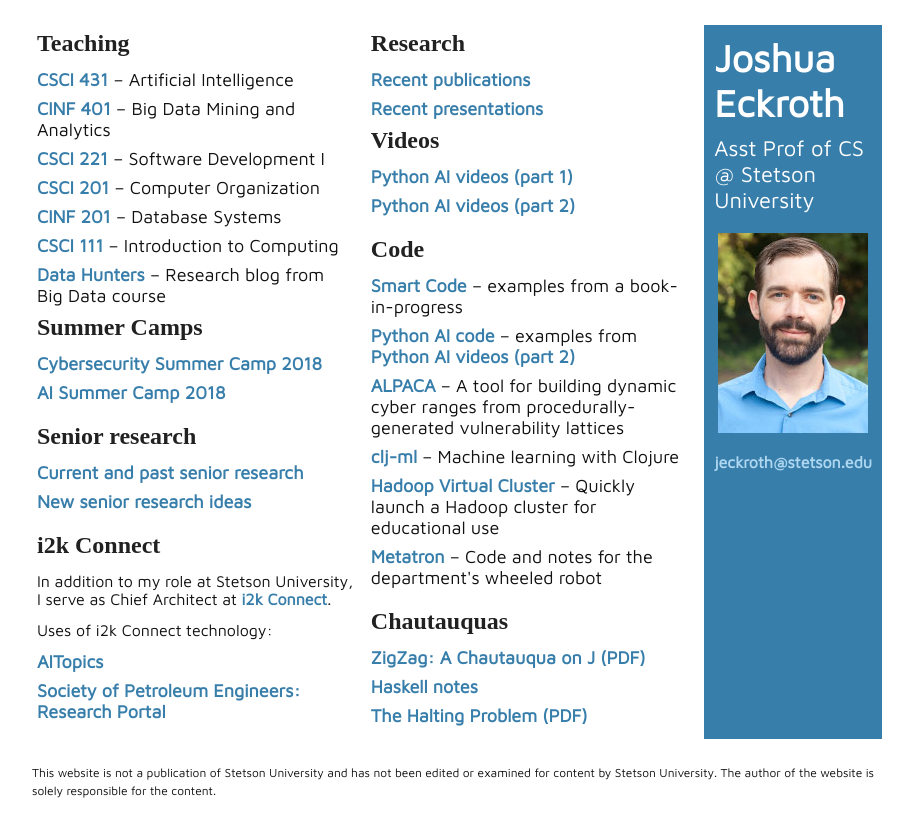
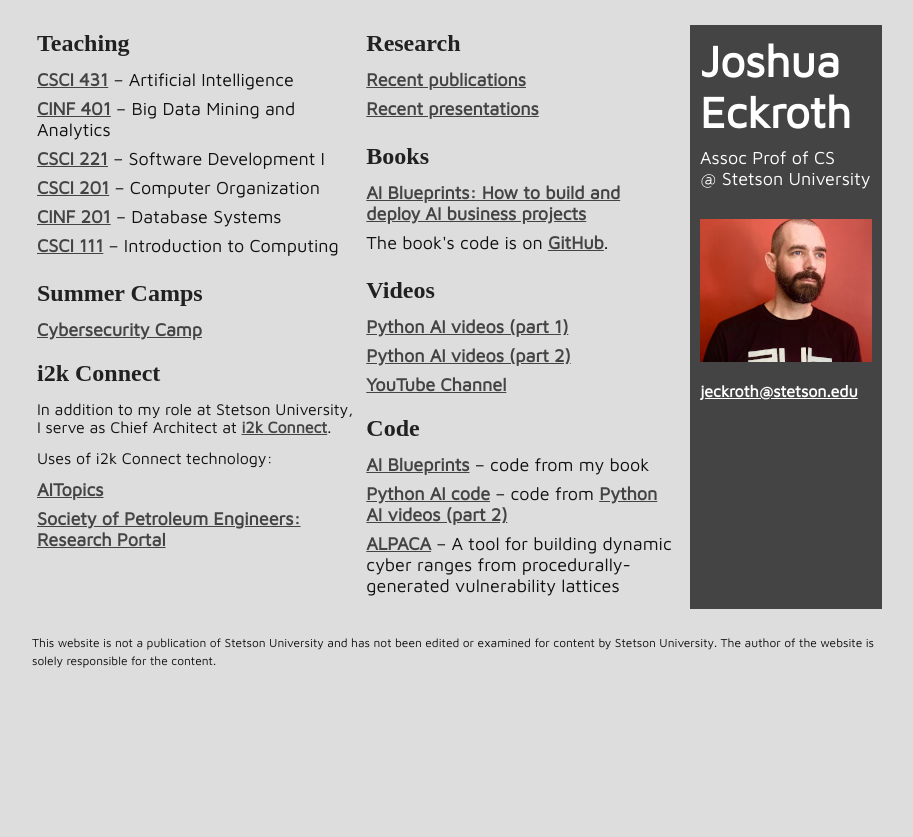
Before and after one commit to joshuaeckroth/faculty-website, a Jekyll site: the page built from index.markdown, in a window 1280 px wide. Shown: the top 837 px of the page, without its empty margins (183-1096 px from the left). Built offline with Jekyll 4.4.1, drawn with Linux system fonts in a browser that asks for light colours; some web fonts are replaced.

Commit message:
Style updates, tenure update

```diff
--- a/_layouts/index.html
+++ b/_layouts/index.html
@@ -4,16 +4,16 @@
     <title>{{ page.title }}</title>
     <link rel="stylesheet" type="text/css" href="css/style.css">
     <link rel="stylesheet" type="text/css" href="css/code.css">
-    <link href="http://fonts.googleapis.com/css?family=Maven+Pro" rel="stylesheet" type="text/css">
-    <link href="http://fonts.googleapis.com/css?family=Suez+One" rel="stylesheet" type="text/css">
-    <link href="http://fonts.googleapis.com/css?family=Ubuntu+Mono" rel="stylesheet" type="text/css">
+    <link href="https://fonts.googleapis.com/css?family=Maven+Pro" rel="stylesheet" type="text/css">
+    <link href="https://fonts.googleapis.com/css?family=Suez+One" rel="stylesheet" type="text/css">
+    <link href="https://fonts.googleapis.com/css?family=Ubuntu+Mono" rel="stylesheet" type="text/css">
   </head>
   <body>
     <div id="container-tight">
       <table id="index">
         <tr>
           <td width="50%">
-            <h2>Teaching</h2>
+            <h2 class="top">Teaching</h2>
             <ul class="posts">
               <li>
                 <div class="post-title"><a href="http://csci431.artifice.cc">CSCI 431</a> &ndash; Artificial Intelligence</div>
@@ -33,19 +33,14 @@
               <li>
                 <div class="post-title"><a href="http://csci111.artifice.cc">CSCI 111</a> &ndash; Introduction to Computing</div>
               </li>
-              <li>
-                <div class="post-title"><a href="http://datahunters.us/">Data Hunters</a> &ndash; Research blog from Big Data course</div>
-              </li>
             </ul>
             <h2>Summer Camps</h2>
             <ul class="posts">
               <li>
-                <div class="post-title"><a href="http://www.stetson.edu/administration/continuing-education/steam/computer-science.php">Cybersecurity Summer Camp 2018</a></div>
-              </li>
-              <li>
-                <div class="post-title"><a href="http://www.stetson.edu/administration/continuing-education/artificial-intelligence.php">AI Summer Camp 2018</a></div>
+                <div class="post-title"><a href="http://cscamp.artifice.cc/">Cybersecurity Camp</a></div>
               </li>
             </ul>
+            {% comment %}
             <h2 style="margin-top: 20px;">Senior research</h2>
             <ul class="posts">
               <li>
@@ -55,6 +50,7 @@
                 <div class="post-title"><a href="notes/senior-research-ideas.html">New senior research ideas</a></div>
               </li>
             </ul>
+            {% endcomment %}
             <h2 style="margin-top: 20px;">i2k Connect</h2>
             <p>
               In addition to my role at Stetson University, I serve as
@@ -72,7 +68,7 @@
             </ul>
           </td>
           <td width="50%">
-            <h2>Research</h2>
+            <h2 class="top">Research</h2>
             <ul class="posts">
               <li>
                 <div class="post-title"><a href="notes/recent-publications.html">Recent publications</a></div>
@@ -80,6 +76,15 @@
               <li>
                 <div class="post-title"><a href="notes/recent-presentations.html">Recent presentations</a></div>
               </li>
+            </ul>
+            <h2>Books</h2>
+            <ul class="posts">
+                <li>
+                    <div class="post-title"><a href="https://www.amazon.com/dp/1788992873">AI Blueprints: How to build and deploy AI business projects</a></div>
+                </li>
+                <li>
+                    <div class="post-title">The book's code is on <a href="https://github.com/PacktPublishing/AIBlueprints">GitHub</a>.</div>
+                </li>
             </ul>
             <h2>Videos</h2>
             <ul class="posts">
@@ -89,28 +94,31 @@
               <li>
                 <div class="post-title"><a href="https://www.packtpub.com/big-data-and-business-intelligence/advanced-artificial-intelligence-projects-python-video">Python AI videos (part 2)</a></div>
               </li>
+              <li>
+                <div class="post-title"><a href="https://www.youtube.com/channel/UCXxgrC_9eEntJiHD1R1cM8A">YouTube Channel</a></div>
+              </li>
             </ul>
             <h2 style="margin-top: 20px;">Code</h2>
             <ul class="posts">
               <li>
-                <div class="post-title"><a href="https://github.com/PacktPublishing/Smart-Code">Smart Code</a> &ndash; examples from a book-in-progress</div>
+                <div class="post-title"><a href="https://github.com/PacktPublishing/AIBlueprints">AI Blueprints</a> &ndash; code from my book</div>
               </li>
               <li>
-                <div class="post-title"><a href="https://github.com/PacktPublishing/Advanced-Artificial-Intelligence-Projects-with-Python">Python AI code</a> &ndash; examples from <a href="https://www.packtpub.com/big-data-and-business-intelligence/advanced-artificial-intelligence-projects-python-video">Python AI videos (part 2)</a></div>
+                <div class="post-title"><a href="https://github.com/PacktPublishing/Advanced-Artificial-Intelligence-Projects-with-Python">Python AI code</a> &ndash; code from <a href="https://www.packtpub.com/big-data-and-business-intelligence/advanced-artificial-intelligence-projects-python-video">Python AI videos (part 2)</a></div>
               </li>
               <li>
                 <div class="post-title"><a href="https://github.com/StetsonMathCS/alpaca">ALPACA</a> &ndash; A tool for building dynamic cyber ranges from procedurally-generated vulnerability lattices</div>
               </li>
+              {% comment %}
               <li>
                 <div class="post-title"><a href="https://github.com/joshuaeckroth/clj-ml">clj-ml</a> &ndash; Machine learning with Clojure</div>
               </li>
               <li>
                 <div class="post-title"><a href="https://github.com/StetsonMathCS/hadoopvirtualcluster">Hadoop Virtual Cluster</a> &ndash; Quickly launch a Hadoop cluster for educational use</div>
               </li>
-              <li>
-                <div class="post-title"><a href="https://github.com/StetsonMathCS/metatron">Metatron</a> &ndash; Code and notes for the department's wheeled robot</div>
-              </li>
+              {% endcomment %}
             </ul>
+            {% comment %}
             <h2 style="margin-top: 20px;">Chautauquas</h2>
             <ul class="posts">
               <li>
@@ -119,14 +127,12 @@
               <li>
                 <div class="post-title"><a href="chautauquas/haskell.html">Haskell notes</a></div>
               </li>
-              <li>
-                <div class="post-title"><a href="chautauquas/eckroth-halting-problem.pdf">The Halting Problem (PDF)</a></div>
-              </li>
             </ul>
+            {% endcomment %}
           </td>
           <td id="metabox">
             <div class="myname">Joshua Eckroth</div>
-            <div class="mytitle">Asst Prof of CS<br/>@ Stetson University</div>
+            <div class="mytitle">Assoc Prof of CS<br/>@&nbsp;Stetson&nbsp;University</div>
             <div class="myimage">
               <img src="images/joshua-eckroth.jpg" title="Joshua Eckroth" alt="Joshua Eckroth" />
             </div>
--- a/css/style.css
+++ b/css/style.css
@@ -9,7 +9,7 @@
     font-family: "Maven Pro", sans-serif;
     line-height: 1.5;
     padding: 20px;
-    background: #fff;
+    background: #ddd;
 }
 
 #container-tight {
@@ -26,6 +26,10 @@
 }
 
 #index h2 {
+    margin-top: 1em;
+}
+
+#index h2.top {
     margin-top: 0;
 }
 
@@ -56,9 +60,9 @@
 }
 
 a, a:visited, a:active, a:hover {
-    text-decoration: none;
+    text-decoration: underline;
     font-weight: bold;
-    color: #387EAB;
+    color: #444;
 }
 
 table#index {
@@ -87,22 +91,22 @@
 }
 
 td#metabox {
-    background: #387EAB;
+    background: #444;
     color: #fff;
     padding: 10px;
 }
 
 td#metabox div.myname {
-    font-size: 38px;
+    font-size: 44px;
     font-weight: bold;
 }
 
 td#metabox div.myimage {
-    margin-top: 20px;
+    margin-top: 30px;
 }
 
 td#metabox div.mytitle {
-    font-size: 22px;
+    font-size: 18px;
     margin-top: 10px;
 }
 
@@ -114,7 +118,7 @@
 td#metabox div.email a:visited,
 td#metabox div.email a:active,
 td#metabox div.email a:hover {
-    color: #AED7F1;
+    color: #fff;
 
 }
 
@@ -176,7 +180,7 @@
 table {
     margin: 0 auto;
     border-collapse: separate;
-    border: 1px solid #387EAB;
+    border: 1px solid #444;
     border-spacing: 0 5px;
 }
 
@@ -185,7 +189,7 @@
 }
 
 thead tr th {
-    border-bottom: 1px solid #387EAB;
+    border-bottom: 1px solid #444;
 }
 
 thead th {
@@ -198,7 +202,7 @@
 }
 
 pre {
-    border-left: 4px solid #387EAB;
+    border-left: 4px solid #444;
     padding-left: 15px;
     margin: 2em 0;
 }
@@ -209,7 +213,7 @@
 }
 
 code {
-    border: 1px dotted #387EAB;
+    border: 1px dotted #444;
     padding: 2px;
 }
 
@@ -219,7 +223,7 @@
 }
 
 blockquote {
-    border-left: 4px solid #387EAB;
+    border-left: 4px solid #444;
     padding-left: 15px;
     margin: 2em 0;
     padding-left: 30px;
```
Also changed, not shown: _layouts/note.html (+4 -4 lines), notes/recent-publications.markdown (+24 -20 lines), images/joshua-eckroth.jpg.
